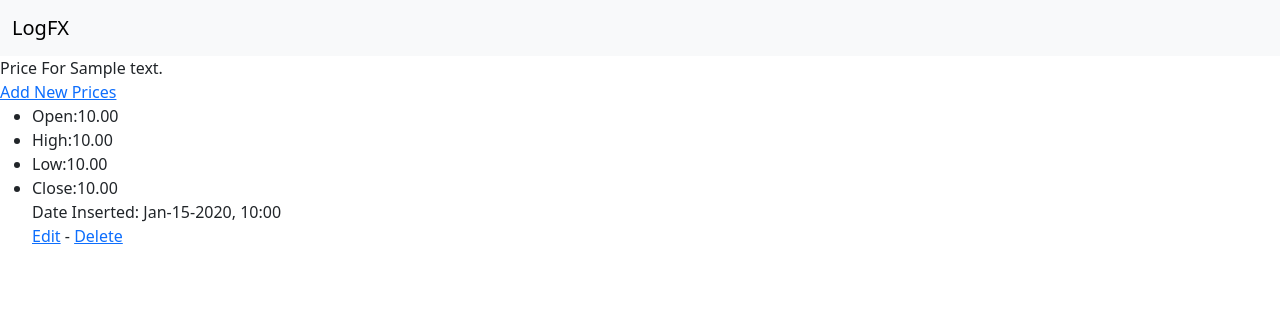
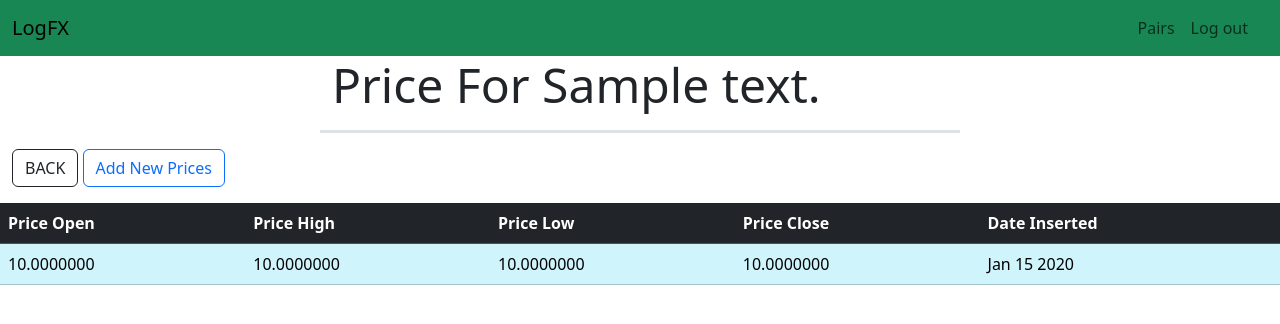
Before and after one commit to LeoHobs20s/LogFX, a Django app: page /pair_price/1/ in a window 1280 px wide. Shown: the top 324 px of the page. Run offline with Django 5.2, Linux system fonts and the light colour scheme; a user stored in the database is signed in; tables that the repository leaves empty hold one stand-in row (values such as "Sample post").

Commit message:
Styled all available pages and changed the size of the float data type

```diff
--- a/accounts/templates/accounts/register.html
+++ b/accounts/templates/accounts/register.html
@@ -11,12 +11,12 @@
         </p>
     </div>
 
-    <div class="container-fluid w-75 text-bg-light">
+    <div class="container-fluid w-75 text-bg-dark rounded p-auto pb-3 pt-3">
         <form action="{% url 'register' %}" method="post">
             {% csrf_token %}
             {{ form.as_p }}
 
-            <button type="submit">Register</button>
+            <button type="submit" class="btn btn-primary">Register</button>
         </form>
     </div>
 
--- a/forex_logs/forms.py
+++ b/forex_logs/forms.py
@@ -13,7 +13,8 @@ class PairForm(forms.ModelForm):
     def __init__(self, *args, **kwargs):
         super().__init__(*args, **kwargs)
         for field in self.fields.values():
-            field.widget.attrs['class'] = 'form-control w-50'
+            field.widget.attrs['class'] = 'form-control w-50 text-bg-light'
+            field.widget.attrs['placeholder'] = 'Enter Currency Pair (e.g USD/JPY)'
 
 
 class PriceForm(forms.ModelForm):
@@ -27,4 +28,4 @@ class PriceForm(forms.ModelForm):
     def __init__(self, *args, **kwargs):
         super().__init__(*args, **kwargs)
         for field in self.fields.values():
-            field.widget.attrs['class'] = 'form-control w-50'
+            field.widget.attrs['class'] = 'form-control w-50 bg-light'
--- a/forex_logs/models.py
+++ b/forex_logs/models.py
@@ -20,10 +20,10 @@ class Price(models.Model):
     """ This class represents the data model for price data """
 
     pair = models.ForeignKey(Pair, on_delete=models.CASCADE)
-    price_open = models.DecimalField(max_digits=7, decimal_places=2)
-    price_close = models.DecimalField(max_digits=7, decimal_places=2)
-    price_high = models.DecimalField(max_digits=7, decimal_places=2)
-    price_low = models.DecimalField(max_digits=7, decimal_places=2)
+    price_open = models.DecimalField(max_digits=10, decimal_places=7)
+    price_close = models.DecimalField(max_digits=10, decimal_places=7)
+    price_high = models.DecimalField(max_digits=10, decimal_places=7)
+    price_low = models.DecimalField(max_digits=10, decimal_places=7)
     note = models.CharField(max_length=150)
     date_inserted = models.DateTimeField(auto_now_add=True)
 
--- a/forex_logs/templates/forex_logs/base.html
+++ b/forex_logs/templates/forex_logs/base.html
@@ -7,7 +7,8 @@
         <meta charset="utf-8">
         <meta name="viewport" content="width=device-width, initial-scale=1">
         <link href="https://cdn.jsdelivr.net/npm/bootstrap@5.3.3/dist/css/bootstrap.min.css" rel="stylesheet">
-<script src="https://cdn.jsdelivr.net/npm/bootstrap@5.3.3/dist/js/bootstrap.bundle.min.js"></script>
+        <script src="https://cdn.jsdelivr.net/npm/bootstrap@5.3.3/dist/js/bootstrap.bundle.min.js"></script>
+        <link rel="stylesheet" href="cdn.jsdelivr.net">
 
 
 
@@ -16,13 +17,13 @@
 
     <body>
 
-        <nav class="navbar navbar-expand-lg navbar-light bg-light">
+        <nav class="navbar navbar-expand-xl navbar-success bg-success">
             <div class="container-fluid">
                 <a class="navbar-brand" href="{% url 'index' %}">LogFX</a>
                 <button class="navbar-toggler" data-bs-toggle="collapse" data-bs-target="#collapseNav">
                     <span class="navbar-toggler-icon"></span>
                 </button>
-                <div class="collapse navbar collapse container-fluid" id="collapseNav">
+                <div class="collapse navbar-collapse container-fluid justify-content-end" id="collapseNav">
                     <ul class="navbar-nav">
                     {% if user.is_authenticated %}
                         <li class="nav-item">
--- a/forex_logs/templates/forex_logs/pair_price.html
+++ b/forex_logs/templates/forex_logs/pair_price.html
@@ -4,41 +4,52 @@
     Pair Price
 {% endblock %}
 
+{% block head %}
+    <link rel="stylesheet" href="cdn.jsdelivr.net">
+{% endblock %}
+
 {% block body %}
 
-    <div>
-       Price For {{ pair.text }}
+    <div class="container w-50 border-bottom border-3">
+       <p class="display-5">
+            Price For {{ pair.text }}
+       </p>
     </div>
 
-    <div>
-        <a href="{% url 'add_price' pair.id %}">Add New Prices</a>
+    <div class="container m-0 mt-3 mb-3">
+        <a href="{% url 'currency_pairs' %}" class="btn btn-outline-dark"><i class="bi bi-arrow-left"></i> BACK</a>
+        <a href="{% url 'add_price' pair.id %}" class="btn btn-outline-primary">Add New Prices</a>
     </div>
 
-    <div>
-        <ul>
+    <div class="table-responsive">
+        <table class="table">
+            <thead class="table-dark">
+                <tr>
+                    <th>Price Open</th>
+                    <th>Price High</th>
+                    <th>Price Low</th>
+                    <th>Price Close</th>
+                    <th>Date Inserted</th>
+                </tr>
+            </thead>
+            <tbody class="table-info">
             {% for price in prices %}
-                <li>
-                    Open:{{ price.price_open}}
-                </li>
-                <li>
-                    High:{{ price.price_high }}
-                </li>
-                <li>
-                    Low:{{ price.price_low }}
-                </li>
-                <li>
-                    Close:{{ price.price_close }}
-                </li>
+                <tr>
+                    <td>{{ price.price_open }}</td>
+                    <td>{{ price.price_high}}</td>
+                    <td>{{ price.price_low }}</td>
+                    <td>{{ price.price_close }}</td>
+                    <td>{{ price.date_inserted|date:'M d Y' }}
+
+                    </td>
+                </tr>
+            {% empty %}
                 <div>
-                    Date Inserted: {{ price.date_inserted|date:'M-d-Y,  H:i' }}
+                    No Price Data Yet.
                 </div>
-                <div><a href="{% url 'edit_pair_price' price.id %}">Edit</a> - <a href="{% url 'delete_pair_price' price.id %}">Delete</a></div><br />
-            {% empty %}
-                <li>
-                    No Price Data Yet.
-                </li>
             {% endfor %}
-        </ul>
+            </tbody>
+        </table>
     </div>
 
 {% endblock %}
--- a/forex_logs/urls.py
+++ b/forex_logs/urls.py
@@ -12,5 +12,7 @@ urlpatterns = [
     path('edit_pair/<int:pair_id>/', views.edit_pair, name='edit_pair'),
     path('delete_pair/<int:pair_id>/', views.delete_pair, name='delete_pair'),
     path('edit_pair_price/<int:price_id>/', views.edit_pair_price, name='edit_pair_price'),
-    path('delete_pair_price/<int:price_id>/', views.delete_pair_price, name='delete_pair_price'),
+    path('confirm_delete/<int:pair_id>/', views.confirm_delete, name='confirm_delete'),
+    path('delete_pair_price/<int:price_id>/', views.delete_pair_price,
+     name='delete_pair_price'),
 ]
--- a/forex_logs/views.py
+++ b/forex_logs/views.py
@@ -95,6 +95,10 @@ def edit_pair(request, pair_id):
     return render(request, 'forex_logs/edit_pair.html', context)
 
 
+def confirm_delete(request, pair_id):
+    """ This view will render the delete confirmation page """
+
+
 def delete_pair(request, pair_id):
     """ This view will run the logic code to delete the currency pair """
 
```
Also changed, not shown: accounts/templates/accounts/login.html (+14 -4 lines), forex_logs/templates/forex_logs/edit_pair.html (+8 -4 lines), forex_logs/templates/forex_logs/new_pair.html (+13 -5 lines), forex_logs/templates/forex_logs/new_price.html (+6 -4 lines), forex_logs/templates/forex_logs/pairs.html (+10 -2 lines), forex_logs/migrations/0010_alter_price_price_close_alter_price_price_high_and_more.py (added).
